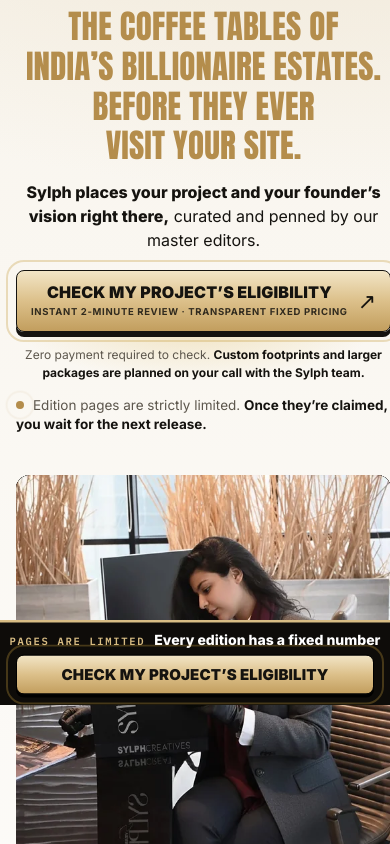
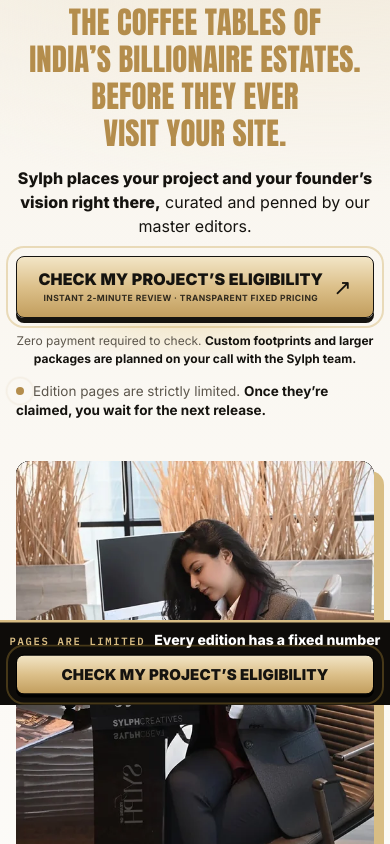
Before and after one commit to luvly-Aravindh/conventional-sylphconsultancy, a plain HTML site: page index.html in a window 390 px wide. Shown: the part 233-1077 px from the top of the page. Drawn offline with Linux system fonts and the light colour scheme.

Commit message:
Fix mobile hero overflow and CTA micro-text spacing
- Scale the hero headline fluidly (clamp) and let the single-column
  hero grid shrink to the viewport, so the hero no longer clips its
  right edge (CTA arrow and line-ends) on phones.
- Keep the CTA micro-line on a single line on mobile with breathing
  space on the left instead of jamming the button edge; the arrow is
  hidden only on very narrow screens so the line always fits.

Co-Authored-By: Claude Opus 4.8 <noreply@anthropic.com>

```diff
--- a/index.html
+++ b/index.html
@@ -248,7 +248,7 @@ footer.foot nav a{margin-left:16px;text-decoration:underline}
 .bar .cta{min-height:0;padding:11px 20px;animation:none;box-shadow:0 3px 0 #000;border-color:#000}
 .bar .cta .t{font-size:14.5px}
 body.bar-up .gn-proof-ticker{bottom:calc(var(--barh,72px) + 12px)}
-@media(max-width:1000px){.hgrid{grid-template-columns:1fr;gap:40px}.card{max-width:460px;margin:0 auto}.hero .ctaw{align-items:center;text-align:center}.hero h1,.hero-sub{text-align:center}.hero-sub{margin-left:auto;margin-right:auto}.offer{grid-template-columns:1fr 1fr}.gcards{grid-template-columns:1fr 1fr}.tl{grid-template-columns:1fr;gap:18px}.tl:before{left:27px;right:auto;top:10px;bottom:10px;width:2px;height:auto}.tl .t{display:grid;grid-template-columns:56px 1fr;gap:4px 18px;text-align:left;padding:0}.tl .t i{margin:0;grid-row:span 3}.top .right .say{display:none}}
+@media(max-width:1000px){.hgrid{grid-template-columns:minmax(0,1fr);gap:40px}.hgrid>*{min-width:0}.card{max-width:460px;margin:0 auto}.hero .ctaw{align-items:center;text-align:center}.hero h1,.hero-sub{text-align:center}.hero-sub{margin-left:auto;margin-right:auto}.offer{grid-template-columns:1fr 1fr}.gcards{grid-template-columns:1fr 1fr}.tl{grid-template-columns:1fr;gap:18px}.tl:before{left:27px;right:auto;top:10px;bottom:10px;width:2px;height:auto}.tl .t{display:grid;grid-template-columns:56px 1fr;gap:4px 18px;text-align:left;padding:0}.tl .t i{margin:0;grid-row:span 3}.top .right .say{display:none}}
 @media(max-width:860px){.journey{grid-template-columns:1fr 1fr}.journey .st:nth-child(2):after{display:none}.vs{grid-template-columns:1fr}.math{grid-template-columns:1fr;max-width:420px;margin-left:auto;margin-right:auto}.math .op{font-size:26px;line-height:1}.three{grid-template-columns:1fr}.fit{grid-template-columns:1fr}}
 @media(max-width:640px){
 body{font-size:17px}
@@ -269,13 +269,13 @@ body{font-size:17px}
 .pill{margin-bottom:16px}
 .pill span{font-size:9px;letter-spacing:.08em;padding:6px 11px;gap:7px}
 .pill span em{padding-left:7px}
-.hero h1{font-size:33px;line-height:1.06;margin-bottom:14px}
+.hero h1{font-size:clamp(25px,7.9vw,33px);line-height:1.06;margin-bottom:14px;overflow-wrap:break-word}
 .hero h1 .tail{font-size:.44em;margin:8px 0 7px}
 .hero-sub{font-size:16px;line-height:1.5;margin-bottom:18px}
 .ctaw,.hero .ctaw{align-items:stretch}
 .cta{width:100%;min-height:62px;padding:12px 14px;gap:10px}
 .cta .t{font-size:16px}
-.cta .m{font-size:9.5px;letter-spacing:.07em}
+.cta .m{font-size:8.5px;letter-spacing:.05em}
 .cta .ar{font-size:22px}
 .note{font-size:12px}
 .card{transform:none;box-shadow:10px 10px 0 var(--gold)}
@@ -303,7 +303,7 @@ section.sec{padding:66px 0}
 .bar .cta .t{font-size:15px}
 }
 @media(max-width:400px){.top .right{display:none}}
-@media(max-width:370px){.hero h1{font-size:30px}.cta .t{font-size:14.5px}.cta .m{font-size:9px}.pill span{font-size:8.5px}}
+@media(max-width:370px){.cta .t{font-size:14.5px}.cta .m{font-size:7.5px}.cta{gap:8px;padding-left:10px;padding-right:10px}.cta .ar{display:none}.pill span{font-size:8.5px}}
 @media(prefers-reduced-motion:reduce){*,*:before,*:after{animation:none!important;transition:none!important}html.rv [data-reveal]{opacity:1;transform:none}}
 .ctaw{position:relative;isolation:isolate}
 .ctaw:before{content:"";position:absolute;left:50%;top:0;width:min(600px,96%);height:110px;transform:translateX(-50%);background:radial-gradient(closest-side,rgba(227,199,127,.42),transparent);z-index:-1;pointer-events:none}
```
